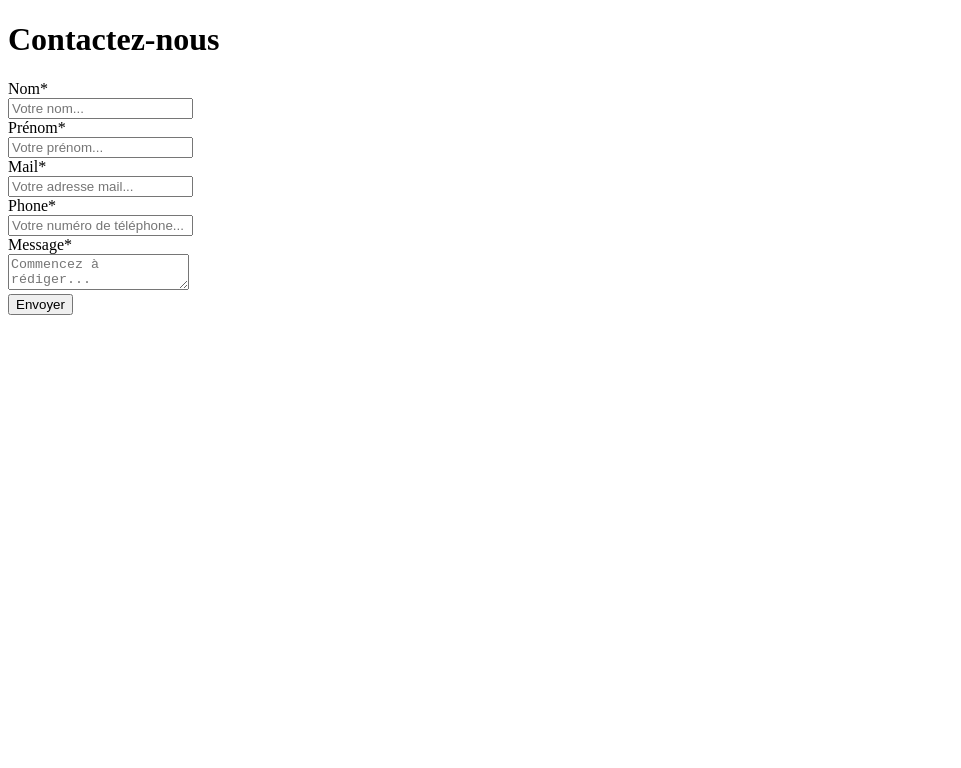
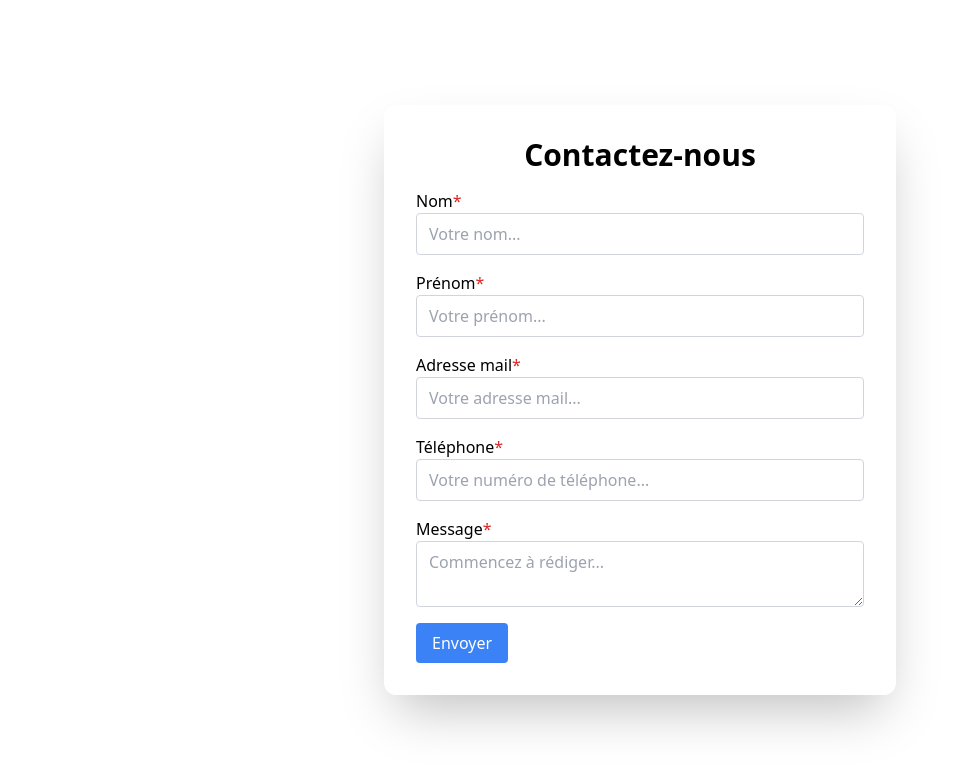
Before and after one commit to KimQuenon/contactFormTW-VeeValidate, a Nuxt app: page / in a window 1280 px wide. Shown: the top 768 px of the page, without its empty margins (0-961 px from the left). Built offline with nearby package versions, Linux system fonts and the light colour scheme.

Commit message:
fix bug - tailwind

```diff
--- a/components/Form.vue
+++ b/components/Form.vue
@@ -5,7 +5,7 @@
 
 
 <template>
-    <div>
+    <div class="container mx-auto">
       <Form @submit="onSubmit" :validation-schema="schema">
 
         <div class="mb-4">
@@ -39,7 +39,7 @@
         </div>
 
         <div class="mb-4">
-          <label>Mail<span class="text-red-600">*</span></label>
+          <label>Adresse mail<span class="text-red-600">*</span></label>
           <div class="relative">
             <Field
               type="email"
@@ -54,7 +54,7 @@
         </div>
 
         <div class="mb-4">
-          <label>Phone<span class="text-red-600">*</span></label>
+          <label>Téléphone<span class="text-red-600">*</span></label>
           <div class="relative">
             <Field
               type="tel"
@@ -84,7 +84,7 @@
           </div>
         </div>
 
-        <button type="submit" class="btn btn-primary">Envoyer</button>
+        <button type="submit" class="bg-blue-500 text-white px-4 py-2 rounded hover:bg-blue-600 focus:outline-none focus:bg-blue-600">Envoyer</button>
       </Form>
     </div>
   </template>
--- a/nuxt.config.ts
+++ b/nuxt.config.ts
@@ -1,5 +1,6 @@
 // https://nuxt.com/docs/api/configuration/nuxt-config
 export default defineNuxtConfig({
   devtools: { enabled: true },
+  modules: ['@nuxtjs/tailwindcss', 'nuxt-icon']
 
 })
```
